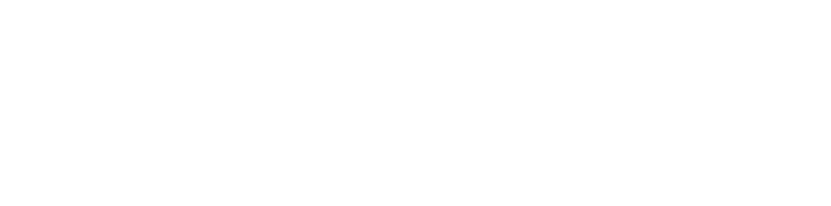
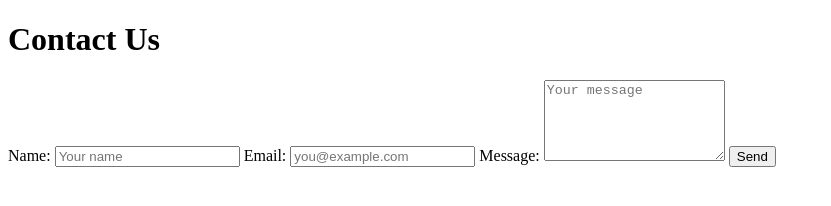
Before and after one commit to ISPAL0/WebDev, a plain HTML site: page index.html in a window 1280 px wide. Shown: the whole page, without its empty margins (0-831 px from the left). Drawn offline with Linux system fonts and the light colour scheme.

Commit message:
Form added

```diff
--- a/index.html
+++ b/index.html
@@ -6,6 +6,18 @@
     <title>Document</title>
 </head>
 <body>
+    <form action="#" method="post">
+        <h1>Contact Us</h1>
+        <label for="name">Name:</label>
+        <input type="text" id="name" name="name" placeholder="Your name" required>
 
+        <label for="email">Email:</label>
+        <input type="email" id="email" name="email" placeholder="you@example.com" required>
+
+        <label for="message">Message:</label>
+        <textarea id="message" name="message" rows="5" placeholder="Your message" required></textarea>
+
+        <button type="submit">Send</button>
+    </form>
 </body>
 </html>
```
